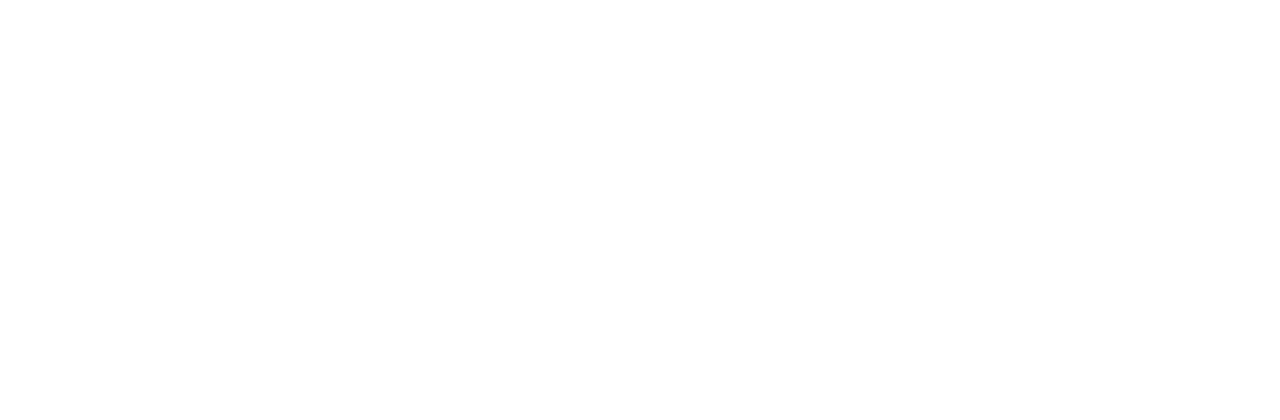
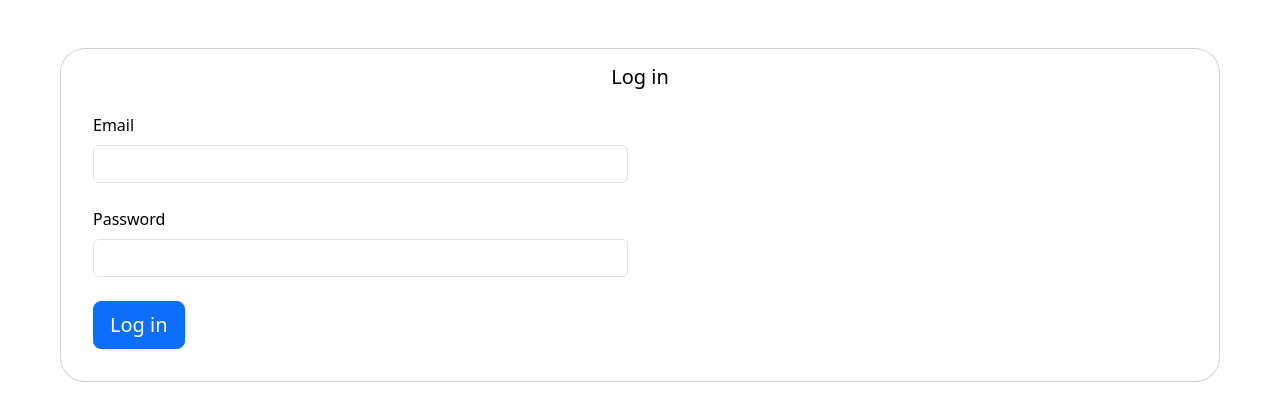
Before and after one commit to rebeccaariss/charity-registry, a React (Create React App) app in the folder react-front-end/: page /login in a window 1280 px wide. Before the commit this address had no page. Shown: the top 420 px of the page. Built offline with nearby package versions, Linux system fonts and the light colour scheme.

Commit message:
Add logout route; set up login form

```diff
--- a/react-front-end/src/App.js
+++ b/react-front-end/src/App.js
@@ -1,6 +1,8 @@
 import "./App.css";
 import { Route, Routes } from "react-router-dom";
 import "bootstrap/dist/css/bootstrap.min.css";
+import Landing from "./routes/Landing";
+import Login from "./routes/Login";
 import { OrganizationList } from "./components/OrganizationList";
 import Profile from "./routes/Profile";
 import { CreateOrg } from "./components/CreateOrg";
@@ -13,7 +15,9 @@
   return (
     <Routes>
       <Route path="api/projects/followed-projects" element={<Feed />} />
-      <Route path="/" element={<OrganizationList />} />
+      <Route path="/" element={<Landing />} />
+      <Route path="/login" element={<Login />} />
+      <Route path="/organizations" element={<OrganizationList />} />
       <Route path="/profile/:id" element={<Profile />} />
       <Route path="/profile/:id/create-project" element={<CreateProject />} />
       <Route path="/api/donations/user/:id" element={<DonationList />} />
--- a/react-front-end/src/components/NavBarLog.jsx
+++ b/react-front-end/src/components/NavBarLog.jsx
@@ -13,7 +13,7 @@
         <Navbar.Toggle aria-controls="basic-navbar-nav" />
         <Navbar.Collapse id="basic-navbar-nav">
           <div className="ms-auto">
-            <Button variant="light" className="ms-2">
+            <Button href="/login" variant="light" className="ms-2">
               Log in
             </Button>{" "}
             <Button variant="light" className="ms-2">
--- /dev/null
+++ b/react-front-end/src/routes/Landing.jsx
@@ -0,0 +1,14 @@
+import React from 'react';
+import '../styles/Profile.css';
+import NavBarLog from '../components/NavBarLog';
+
+const Landing = () => {
+  return (
+    <div className='landing'>
+      <NavBarLog/>
+      {/* Image and general app info here */}
+    </div>
+  );
+}
+
+export default Landing;
--- /dev/null
+++ b/react-front-end/src/routes/Login.jsx
@@ -0,0 +1,73 @@
+import React, { useState } from 'react';
+import { Container, Row, Col, Form, Button, Card } from 'react-bootstrap';
+
+const Login = () => {
+  const [credentials, setCredentials] = useState({
+    email: '',
+    password: ''
+  });
+
+  const handleInputChange = (event) => {
+    const { name, value } = event.target;
+    setCredentials({ ...credentials, [name]: value });
+  };
+
+  const handleFormSubmit = async (event) => {
+    event.preventDefault();
+
+    try {
+      const response = await fetch('/api/users/login', {
+        method: 'POST',
+        headers: { 'Content-Type': 'application/json' },
+        body: JSON.stringify(credentials),
+      });
+
+      if (response.ok) {
+        const data = await response.json();
+        console.log(data);
+
+      } else {
+        // TODO: Add bootstrap alert here
+        console.error('Invalid credentials');
+      }
+
+    } catch (error) {
+      console.error('Error:', error);
+    }
+  };
+
+  return (
+    <Container fluid>
+      <Card className='text-black m-5' style={{ borderRadius: '25px', padding: '1rem' }}>
+      <Card.Title className="text-center">Log in</Card.Title>
+        <Card.Body>
+          <Form onSubmit={handleFormSubmit}>
+              <Row className='mb-4'>
+              {/* Email */}
+              <Col md={6}>
+                <Form.Group>
+                  <Form.Label>Email</Form.Label>
+                  <Form.Control type='email' id='email' value={credentials.email} onChange={handleInputChange} />
+                </Form.Group>
+              </Col>
+            </Row>
+
+            {/* Password */}
+            <Row className='mb-4'>
+              <Col md={6}>
+                <Form.Group>
+                  <Form.Label>Password</Form.Label>
+                  <Form.Control type='password' id='password' value={credentials.password} onChange={handleInputChange} />
+                </Form.Group>
+              </Col>
+            </Row>
+
+            <Button variant='primary' size='lg' type='submit'>Log in</Button>
+          </Form>
+        </Card.Body>
+      </Card>
+    </Container>
+  );
+}
+
+export default Login;
```
Also changed, not shown: 1 other file (tests, documents, lock files or other folders).
